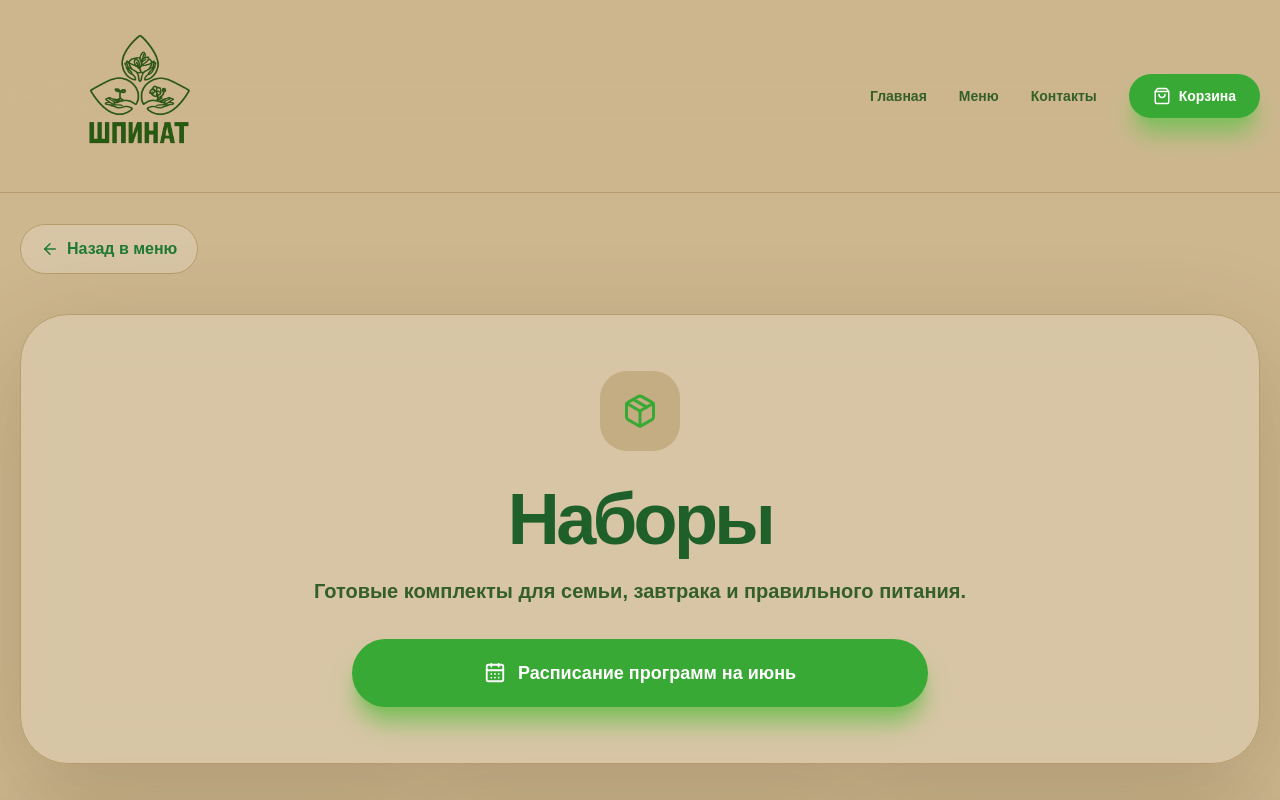
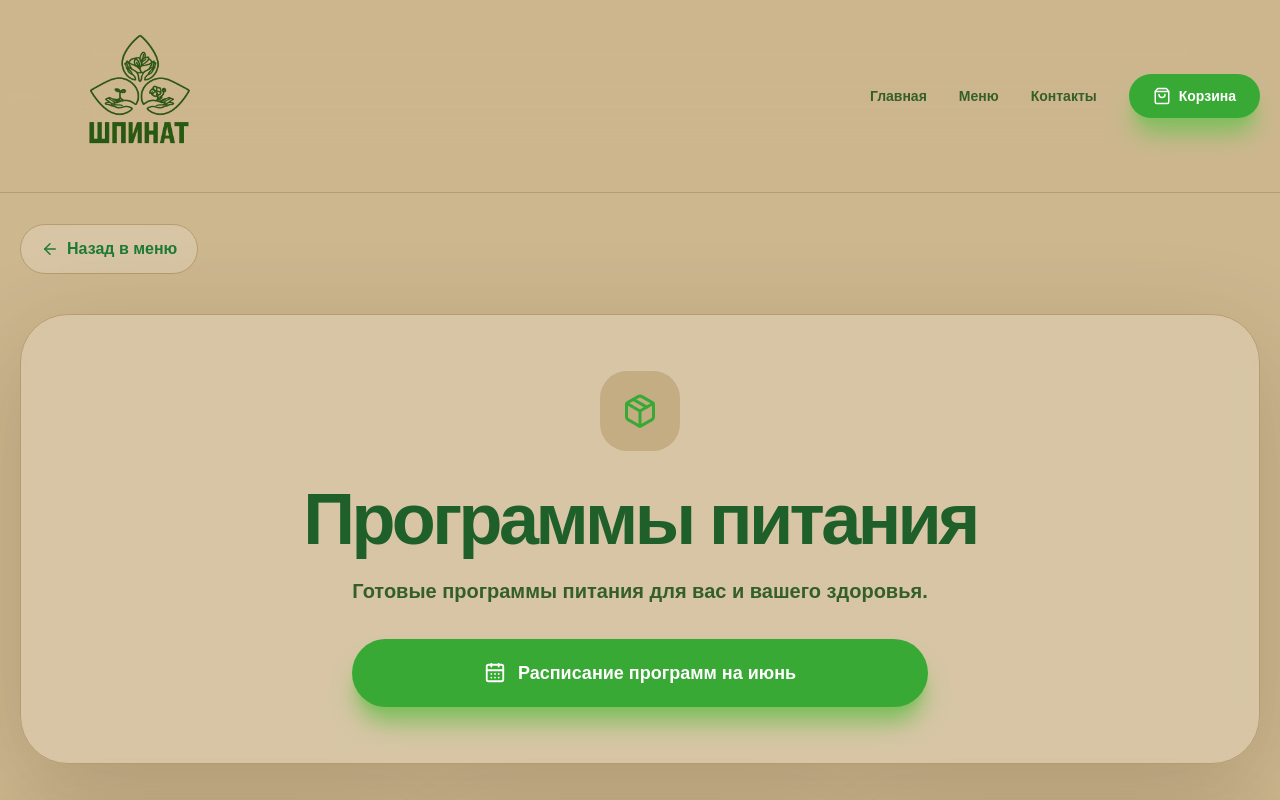
Before and after one commit to NXSTYone/shpinat, a Next.js app: page /menu/sets in a window 1280 px wide. Shown: the top 800 px of the page. Built offline with nearby package versions, Linux system fonts and the light colour scheme.

Commit message:
update june program schedule

```diff
--- a/src/app/menu/sets/page.tsx
+++ b/src/app/menu/sets/page.tsx
@@ -142,11 +142,11 @@ export default function SetsPage() {
           </div>
 
           <h1 className="mt-8 text-5xl font-black tracking-[-0.05em] text-[#1f5f2a] md:text-7xl">
-            Наборы
+            Программы питания
           </h1>
 
           <p className="mx-auto mt-5 max-w-3xl text-lg font-semibold leading-8 text-[#355f28] md:text-xl">
-            Готовые комплекты для семьи, завтрака и правильного питания.
+            Готовые программы питания для вас и вашего здоровья.
           </p>
 
           <button
```
